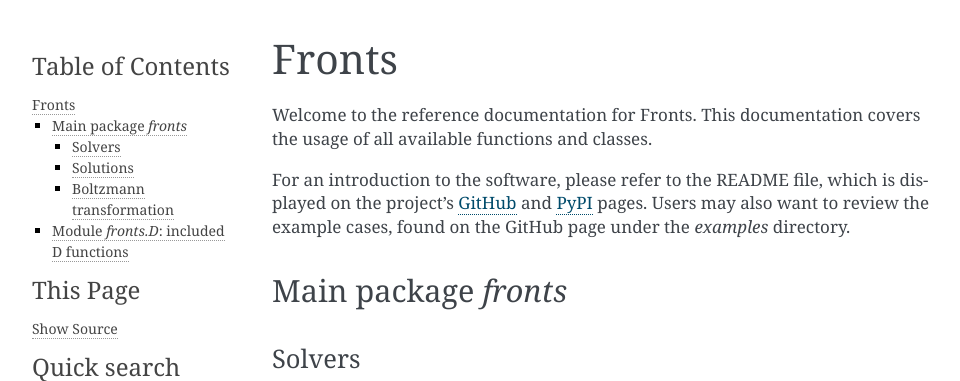
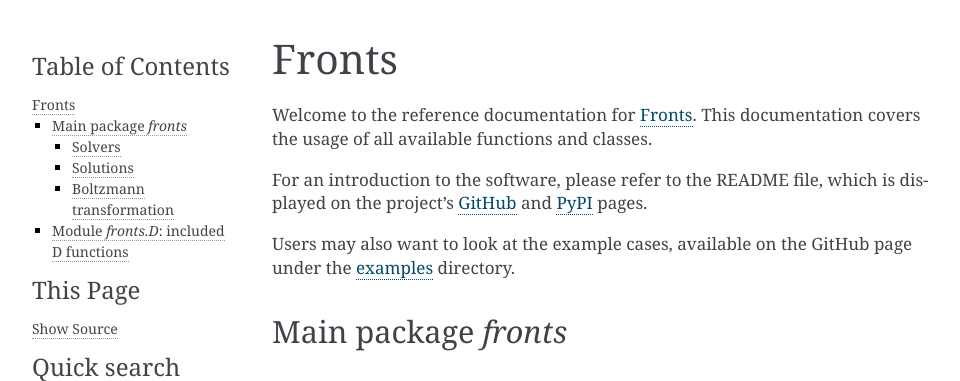
Before and after one commit to gerlero/fronts, a Sphinx documentation site: the page built from doc/source/index.rst, in a window 1280 px wide, cut to the strip 0-381 px from the top of the page. Shown: the whole strip, without its empty margins (148-1108 px from the left). Built offline with Sphinx 7.4.7, drawn with Linux system fonts in a browser that asks for light colours.

Commit message:
Improve documentation intro text

```diff
--- a/doc/source/index.rst
+++ b/doc/source/index.rst
@@ -1,9 +1,11 @@
 Fronts
 ======
 
-Welcome to the reference documentation for Fronts. This documentation covers the usage of all available functions and classes.
+Welcome to the reference documentation for `Fronts <http://github.com/gerlero/fronts>`_. This documentation covers the usage of all available functions and classes.
 
-For an introduction to the software, please refer to the README file, which is displayed on the project's `GitHub <http://github.com/gerlero/fronts>`_ and `PyPI <https://pypi.org/project/fronts>`_ pages. Users may also want to review the example cases, found on the GitHub page under the *examples* directory.
+For an introduction to the software, please refer to the README file, which is displayed on the project's `GitHub <http://github.com/gerlero/fronts>`_ and `PyPI <https://pypi.org/project/fronts>`_ pages.
+
+Users may also want to look at the example cases, available on the GitHub page under the `examples <https://github.com/gerlero/fronts/tree/master/examples>`_ directory.
 
 .. currentmodule:: fronts
 
```
